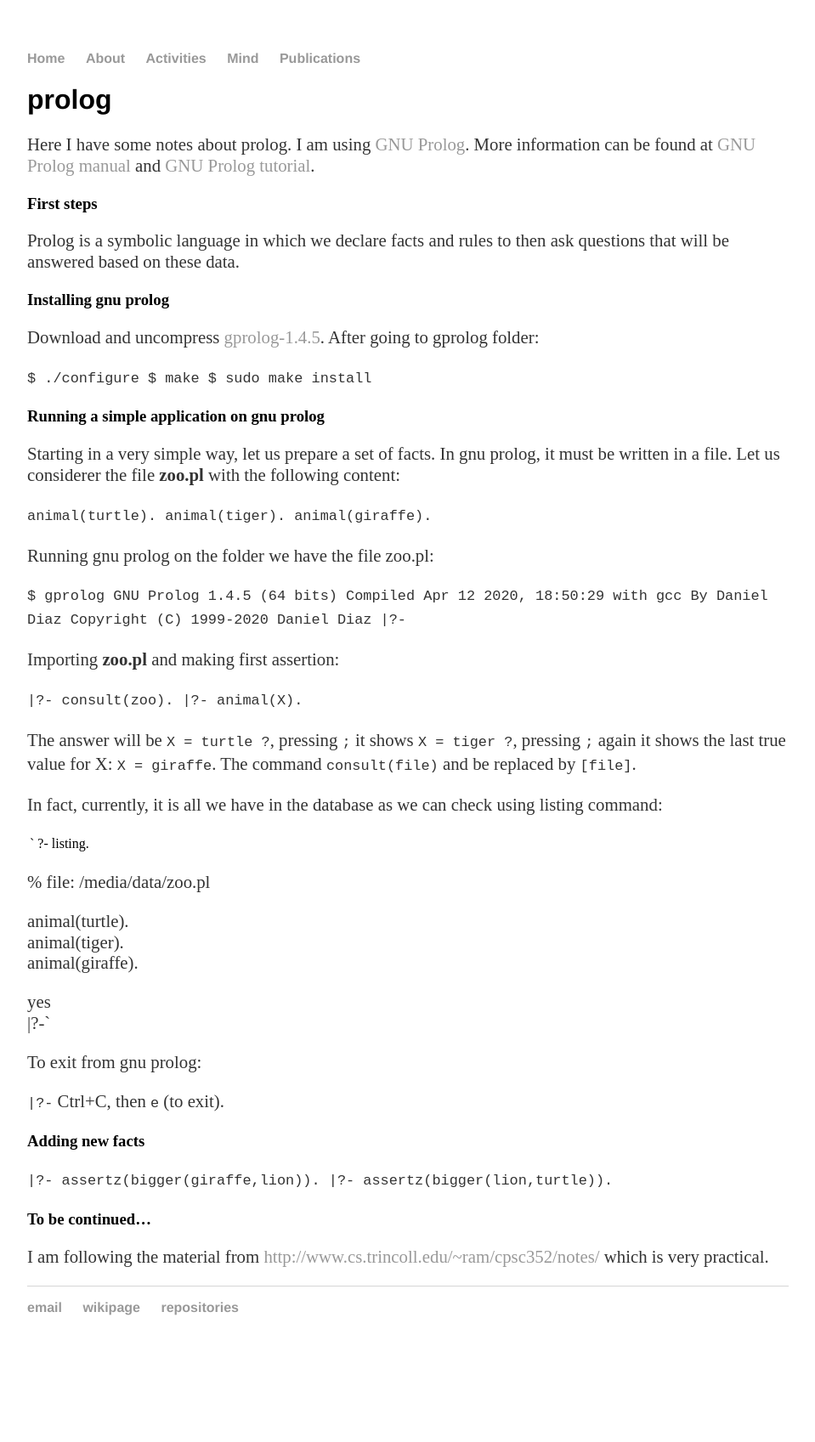
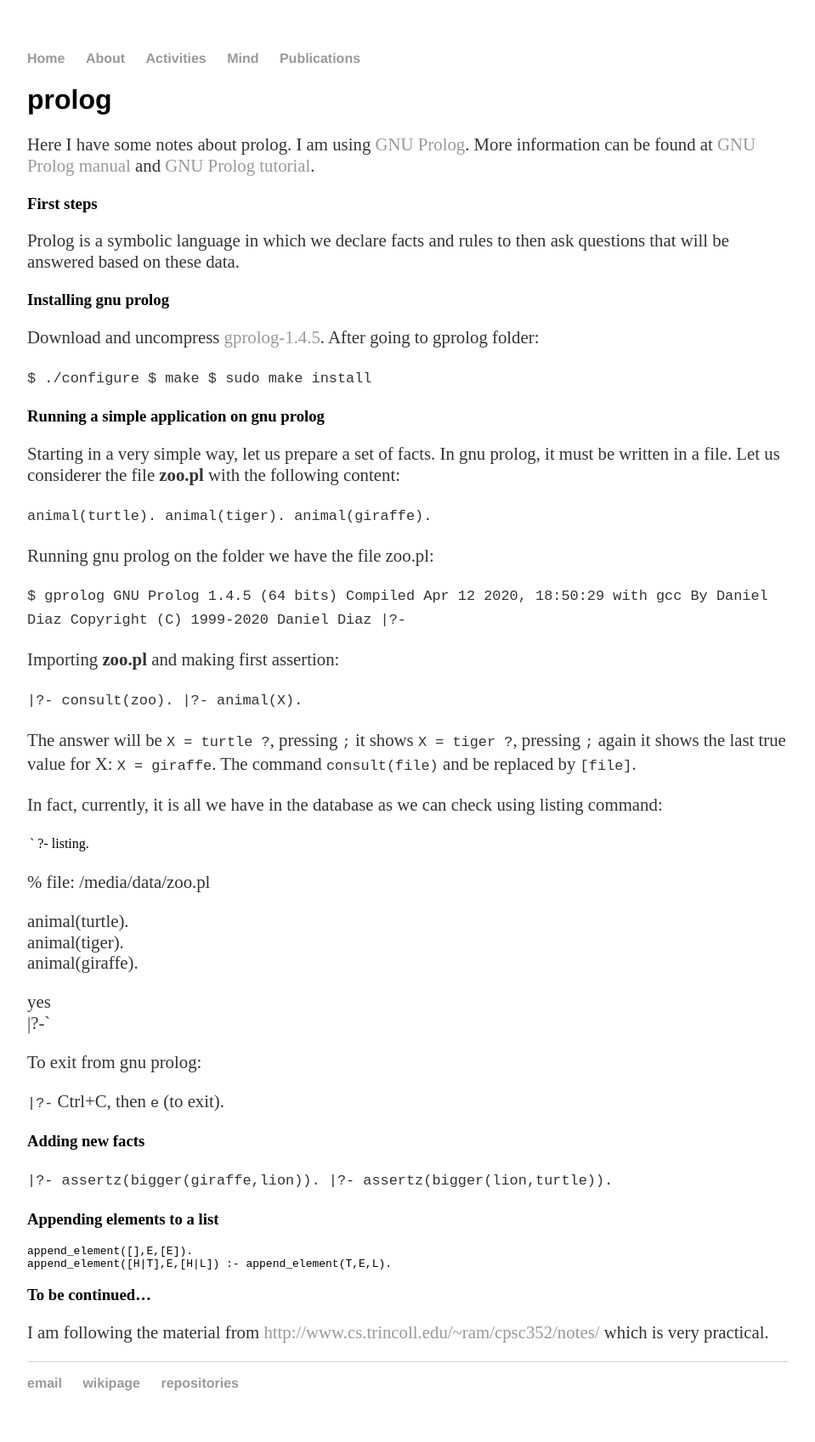
Before and after one commit to cleberjamaral/cleberjamaral.github.io, a Jekyll site: the page built from knowledge/programming/prolog.md, in a window 1280 px wide. Shown: the whole page at 85% size, without its empty margins (160-1119 px from the left). Built offline with Jekyll 4.4.1, drawn with Linux system fonts in a browser that asks for light colours; our own code applies the rules of GitHub Pages for plain Markdown files; before the commit the page ends 1608 px from its top, so only the background shows below that.

Commit message:
GitBook: [master] one page modified

````diff
--- a/knowledge/programming/prolog.md
+++ b/knowledge/programming/prolog.md
@@ -59,6 +59,13 @@ To exit from gnu prolog:
 `|?- assertz(bigger(giraffe,lion)).
 |?- assertz(bigger(lion,turtle)).`
 
+### Appending elements to a list
+
+```text
+append_element([],E,[E]).
+append_element([H|T],E,[H|L]) :- append_element(T,E,L).
+```
+
 ### To be continued...
 
 I am following the material from [http://www.cs.trincoll.edu/~ram/cpsc352/notes/](http://www.cs.trincoll.edu/~ram/cpsc352/notes/) which is very practical.
````
